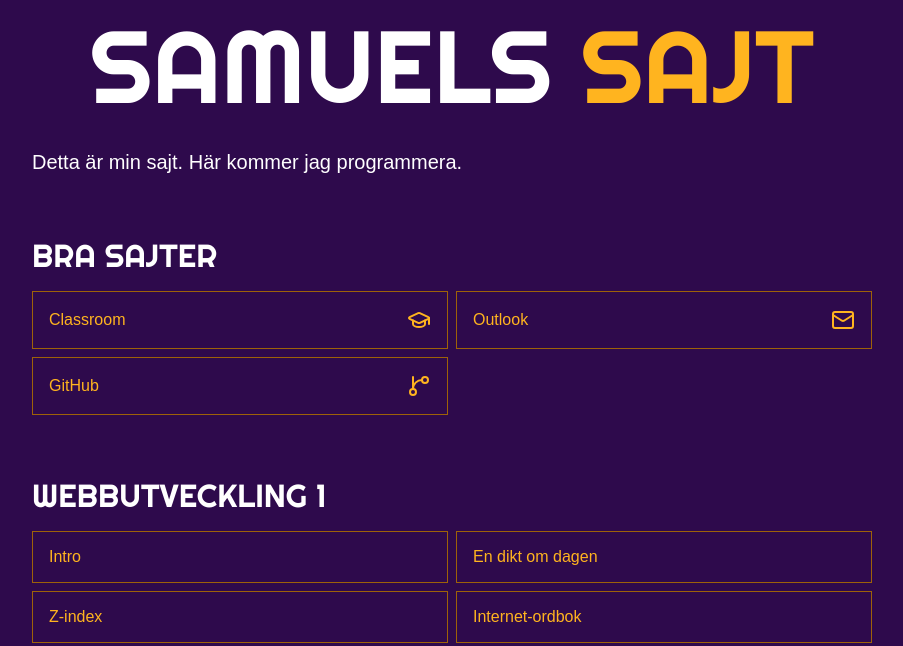
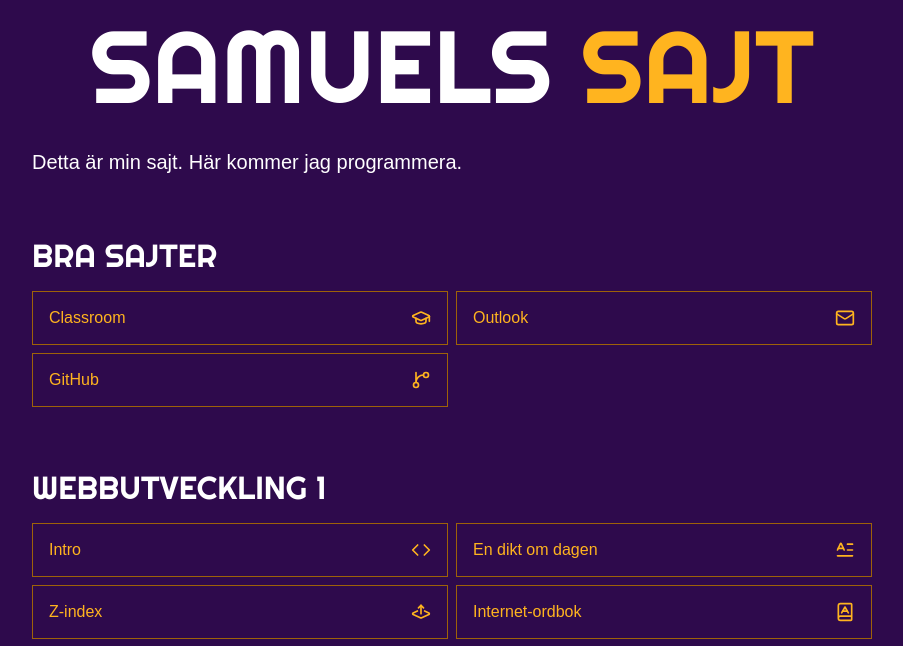
Before and after one commit to samuelpetterssonps/Webbutveckling1, a plain HTML site: page index.html in a window 1280 px wide. Shown: the part 410-1056 px from the top of the page, without its empty margins (188-1091 px from the left). Drawn offline with Linux system fonts and the light colour scheme; a web font is replaced by a local one.

Commit message:
Lägg till ikoner

```diff
--- a/index.css
+++ b/index.css
@@ -2,6 +2,10 @@
 	--color-background: #2e0a4c;
 	--color-secondary: rgb(158, 98, 8);
 	--color-interactive: #ffb41f;
+}
+
+* {
+	box-sizing: border-box;
 }
 
 body {
@@ -88,7 +92,7 @@ img {
 		text-decoration: none;
 
 		& > svg {
-			height: 24px;
+			height: 20px;
 			stroke: var(--color-interactive);
 		}
 
--- a/index.js
+++ b/index.js
@@ -1,3 +1,5 @@
+// Ikoner är från Lucide 20px <https://lucide.dev/icons/>
+
 const LINKS = [
 	{
 		title: "Bra sajter",
@@ -6,19 +8,18 @@ const LINKS = [
 				title: "Classroom",
 				href: "https://classroom.google.com/c/MTYyNjM0OTk3MzQ0",
 				icon:
-					'<svg xmlns="http://www.w3.org/2000/svg" width="24" height="24" viewBox="0 0 24 24" fill="none" stroke="currentColor" stroke-width="2" stroke-linecap="round" stroke-linejoin="round" class="lucide lucide-graduation-cap"><path d="M21.42 10.922a1 1 0 0 0-.019-1.838L12.83 5.18a2 2 0 0 0-1.66 0L2.6 9.08a1 1 0 0 0 0 1.832l8.57 3.908a2 2 0 0 0 1.66 0z"/><path d="M22 10v6"/><path d="M6 12.5V16a6 3 0 0 0 12 0v-3.5"/></svg>',
+					'<svg xmlns="http://www.w3.org/2000/svg" width="20" height="20" viewBox="0 0 24 24" fill="none" stroke="currentColor" stroke-width="2" stroke-linecap="round" stroke-linejoin="round" class="lucide lucide-graduation-cap preview-icon"><path d="M21.42 10.922a1 1 0 0 0-.019-1.838L12.83 5.18a2 2 0 0 0-1.66 0L2.6 9.08a1 1 0 0 0 0 1.832l8.57 3.908a2 2 0 0 0 1.66 0z"/><path d="M22 10v6"/><path d="M6 12.5V16a6 3 0 0 0 12 0v-3.5"/></svg>'
 			},
 			{
 				title: "Outlook",
 				href: "https://outlook.com",
 				icon:
-					'<svg xmlns="http://www.w3.org/2000/svg" width="24" height="24" viewBox="0 0 24 24" fill="none" stroke="currentColor" stroke-width="2" stroke-linecap="round" stroke-linejoin="round" class="lucide lucide-mail"><path d="m22 7-8.991 5.727a2 2 0 0 1-2.009 0L2 7"/><rect x="2" y="4" width="20" height="16" rx="2"/></svg>',
-			},
+					'<svg xmlns="http://www.w3.org/2000/svg" width="20" height="20" viewBox="0 0 24 24" fill="none" stroke="currentColor" stroke-width="2" stroke-linecap="round" stroke-linejoin="round" class="lucide lucide-mail preview-icon"><path d="m22 7-8.991 5.727a2 2 0 0 1-2.009 0L2 7"/><rect x="2" y="4" width="20" height="16" rx="2"/></svg>'			},
 			{
 				title: "GitHub",
 				href: "https://github.com/samuelpetterssonps",
 				icon:
-					'<svg xmlns="http://www.w3.org/2000/svg" width="24" height="24" viewBox="0 0 24 24" fill="none" stroke="currentColor" stroke-width="2" stroke-linecap="round" stroke-linejoin="round" class="lucide lucide-git-branch"><path d="M15 6a9 9 0 0 0-9 9V3"/><circle cx="18" cy="6" r="3"/><circle cx="6" cy="18" r="3"/></svg>',
+					'<svg xmlns="http://www.w3.org/2000/svg" width="20" height="20" viewBox="0 0 24 24" fill="none" stroke="currentColor" stroke-width="2" stroke-linecap="round" stroke-linejoin="round" class="lucide lucide-git-branch preview-icon"><path d="M15 6a9 9 0 0 0-9 9V3"/><circle cx="18" cy="6" r="3"/><circle cx="6" cy="18" r="3"/></svg>'
 			},
 		],
 	},
@@ -28,20 +29,24 @@ const LINKS = [
 			{
 				title: "Intro",
 				href: "https://samuelpetterssonps.github.io/Webbutveckling1",
+				icon: '<svg xmlns="http://www.w3.org/2000/svg" width="20" height="20" viewBox="0 0 24 24" fill="none" stroke="currentColor" stroke-width="2" stroke-linecap="round" stroke-linejoin="round" class="lucide lucide-code preview-icon"><path d="m16 18 6-6-6-6"/><path d="m8 6-6 6 6 6"/></svg>'
 			},
 			{
 				title: "En dikt om dagen",
 				href:
 					"https://samuelpetterssonps.github.io/Webbutveckling1/endiktomdagen",
+				icon: '<svg xmlns="http://www.w3.org/2000/svg" width="20" height="20" viewBox="0 0 24 24" fill="none" stroke="currentColor" stroke-width="2" stroke-linecap="round" stroke-linejoin="round" class="lucide lucide-text-initial preview-icon"><path d="M15 5h6"/><path d="M15 12h6"/><path d="M3 19h18"/><path d="m3 12 3.553-7.724a.5.5 0 0 1 .894 0L11 12"/><path d="M3.92 10h6.16"/></svg>'
 			},
 			{
 				title: "Z-index",
 				href:
 					"https://samuelpetterssonps.github.io/Webbutveckling1/z-index/z-index.html",
+				icon: '<svg xmlns="http://www.w3.org/2000/svg" width="20" height="20" viewBox="0 0 24 24" fill="none" stroke="currentColor" stroke-width="2" stroke-linecap="round" stroke-linejoin="round" class="lucide lucide-layer-arrow-up preview-icon"><path d="M12 14V4"/><path d="M7.674 10.774 2.58 13.09a1 1 0 000 1.822l8.6 3.91a2 2 0 001.65 0l8.58-3.9a1 1 0 00.59-.92 1 1 0 00-.59-.922l-5.078-2.308"/><path d="m9 7 3-3 3 3"/></svg>'
 			},
 			{
 				title: "Internet-ordbok",
 				href: "https://samuelpetterssonps.github.io/Webbutveckling1/internet-ordbok",
+				icon: '<svg xmlns="http://www.w3.org/2000/svg" width="20" height="20" viewBox="0 0 24 24" fill="none" stroke="currentColor" stroke-width="2" stroke-linecap="round" stroke-linejoin="round" class="lucide lucide-book-a preview-icon"><path d="M4 19.5v-15A2.5 2.5 0 0 1 6.5 2H19a1 1 0 0 1 1 1v18a1 1 0 0 1-1 1H6.5a1 1 0 0 1 0-5H20"/><path d="m8 13 4-7 4 7"/><path d="M9.1 11h5.7"/></svg>'
 			}
 		],
 	},
@@ -51,10 +56,12 @@ const LINKS = [
 			{
 				title: "Variabler",
 				href: "https://github.com/samuelpetterssonps/Variabler",
+				icon: '<svg xmlns="http://www.w3.org/2000/svg" width="20" height="20" viewBox="0 0 24 24" fill="none" stroke="currentColor" stroke-width="2" stroke-linecap="round" stroke-linejoin="round" class="lucide lucide-variable preview-icon"><path d="M8 21s-4-3-4-9 4-9 4-9"/><path d="M16 3s4 3 4 9-4 9-4 9"/><line x1="15" x2="9" y1="9" y2="15"/><line x1="9" x2="15" y1="9" y2="15"/></svg>'
 			},
 			{
 				title: "Parkeringsautomaten",
 				href: "https://github.com/samuelpetterssonps/Parkeringsautomaten",
+				icon: '<svg xmlns="http://www.w3.org/2000/svg" width="20" height="20" viewBox="0 0 24 24" fill="none" stroke="currentColor" stroke-width="2" stroke-linecap="round" stroke-linejoin="round" class="lucide lucide-parking-meter preview-icon"><path d="M11 15h2"/><path d="M12 12v3"/><path d="M12 19v3"/><path d="M15.282 19a1 1 0 0 0 .948-.68l2.37-6.988a7 7 0 1 0-13.2 0l2.37 6.988a1 1 0 0 0 .948.68z"/><path d="M9 9a3 3 0 1 1 6 0"/></svg>'
 			},
 		],
 	},
```
Also changed, not shown: index.html (indentation only).
